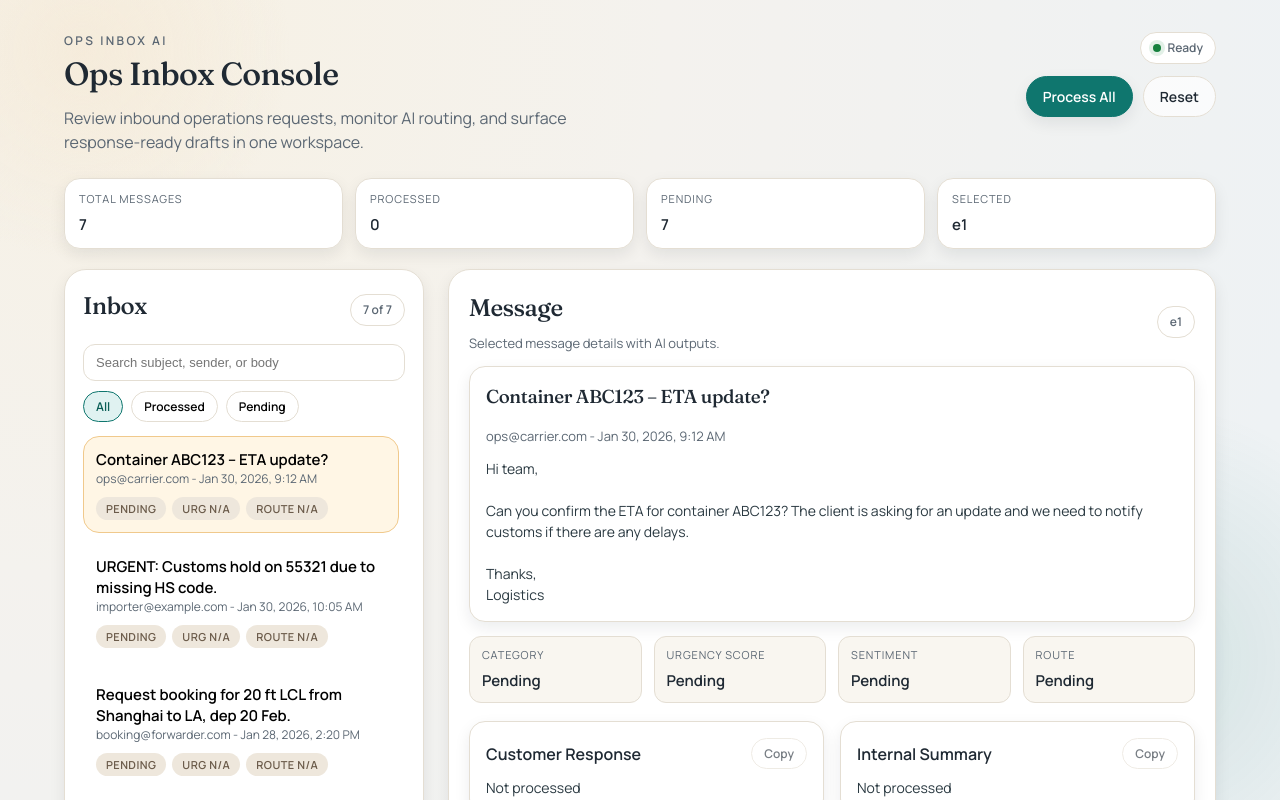
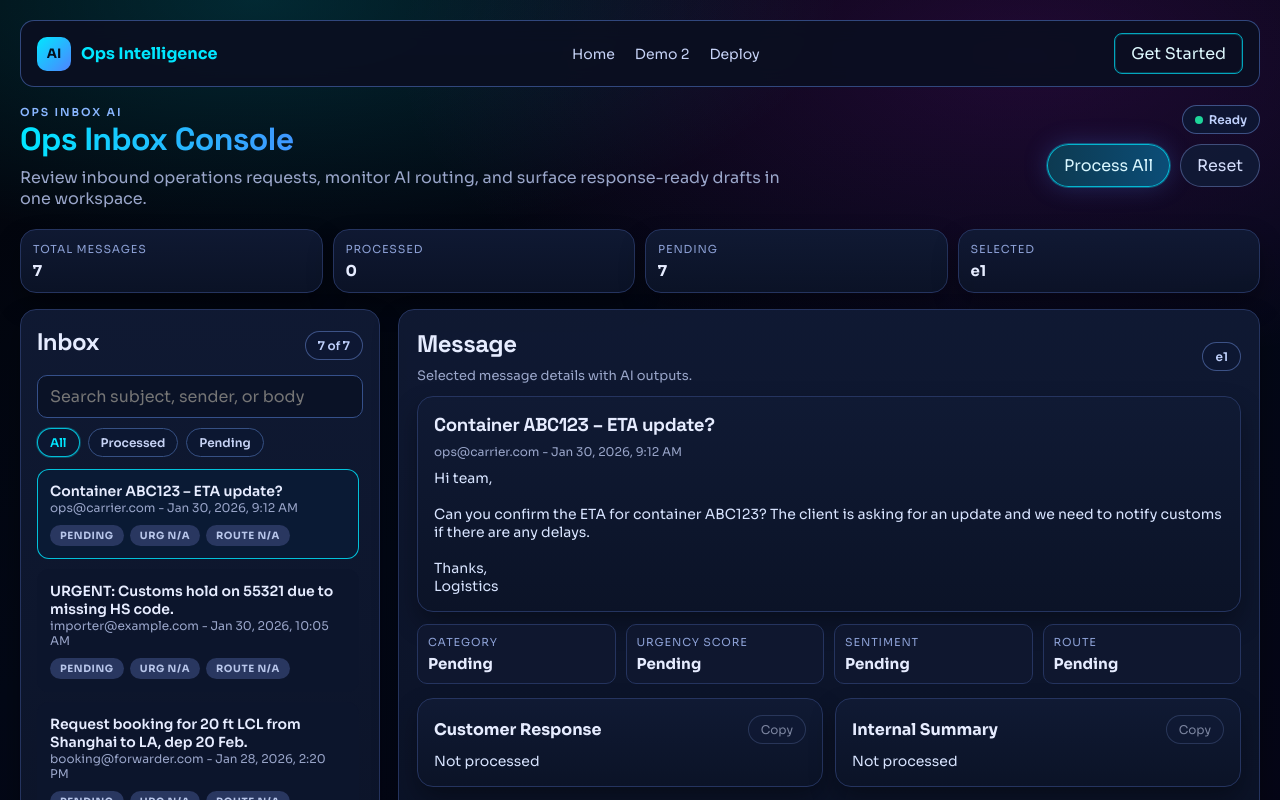
Before and after one commit to Hasnain91169/Ops-Inbox-Intelligence-demo, a Next.js app: page /ops-inbox-demo in a window 1280 px wide. Shown: the top 800 px of the page. Built offline with nearby package versions, Linux system fonts and the light colour scheme.

Commit message:
Update: Updated UI to make it look better

```diff
--- a/app/globals.css
+++ b/app/globals.css
@@ -1,27 +1,27 @@
-@import url('https://fonts.googleapis.com/css2?family=Fraunces:opsz,wght@9..144,500;700&family=Manrope:wght@400;500;600&family=JetBrains+Mono:wght@400;600&display=swap');
+@import url('https://fonts.googleapis.com/css2?family=JetBrains+Mono:wght@400;600&family=Sora:wght@400;500;600;700&family=Space+Grotesk:wght@500;600;700&display=swap');
 
 :root {
-  --bg: #f4f2ee;
-  --panel: #ffffff;
-  --ink: #1f2933;
-  --muted: #5b6773;
-  --border: #e4ded3;
-  --accent: #0f766e;
-  --accent-strong: #0b5f57;
-  --accent-soft: #e0f2f1;
-  --warning: #b45309;
-  --danger: #b42318;
-  --success: #15803d;
-  --shadow-lg: 0 24px 50px rgba(15, 23, 42, 0.12);
-  --shadow-md: 0 12px 24px rgba(15, 23, 42, 0.12);
-  --shadow-sm: 0 6px 16px rgba(15, 23, 42, 0.08);
+  --bg: #04060f;
+  --bg-soft: #0b1022;
+  --panel: #0c1328;
+  --panel-2: #121d36;
+  --ink: #e6ecff;
+  --muted: #9aa6ca;
+  --line: #25345f;
+  --accent-cyan: #00e7ff;
+  --accent-blue: #4f83ff;
+  --accent-violet: #9256ff;
+  --accent-pink: #d31bff;
+  --success: #1ed59a;
+  --warn: #ffad33;
+  --danger: #ff5573;
   --radius-xl: 22px;
   --radius-lg: 16px;
   --radius-md: 12px;
   --radius-sm: 8px;
-  --font-body: 'Manrope', 'Segoe UI', sans-serif;
-  --font-display: 'Fraunces', 'Times New Roman', serif;
-  --font-mono: 'JetBrains Mono', 'SFMono-Regular', Consolas, 'Liberation Mono', Menlo, monospace;
+  --shadow-lg: 0 24px 60px rgba(0, 0, 0, 0.45);
+  --shadow-md: 0 12px 26px rgba(0, 0, 0, 0.32);
+  --glow: 0 0 0 1px rgba(0, 231, 255, 0.3), 0 0 24px rgba(79, 131, 255, 0.25);
 }
 
 * {
@@ -30,57 +30,30 @@
 
 html,
 body {
-  height: 100%;
   margin: 0;
+  min-height: 100%;
 }
 
 body {
-  font-family: var(--font-body);
+  font-family: 'Sora', 'Segoe UI', sans-serif;
   color: var(--ink);
-  background: radial-gradient(1200px circle at 10% 5%, #f7f1e4 0%, #f4f2ee 45%, #eef2f4 100%);
-  position: relative;
-  line-height: 1.5;
+  background:
+    radial-gradient(900px 380px at 20% 0%, rgba(0, 231, 255, 0.16), transparent 65%),
+    radial-gradient(900px 460px at 80% 5%, rgba(211, 27, 255, 0.14), transparent 70%),
+    linear-gradient(160deg, #02040a 0%, #030816 45%, #060416 100%);
 }
 
-body::before,
-body::after {
-  content: '';
-  position: fixed;
-  z-index: 0;
-  pointer-events: none;
-  opacity: 0.6;
-}
-
-body::before {
-  inset: -20% auto auto -10%;
-  width: 420px;
-  height: 420px;
-  border-radius: 999px;
-  background: radial-gradient(circle, #f4e8d5 0%, rgba(244, 232, 213, 0) 70%);
-}
-
-body::after {
-  inset: auto -10% -15% auto;
-  width: 520px;
-  height: 520px;
-  border-radius: 999px;
-  background: radial-gradient(circle, rgba(15, 118, 110, 0.2) 0%, rgba(15, 118, 110, 0) 70%);
-}
-
-main.app {
-  position: relative;
-  z-index: 1;
-  width: min(1200px, 100%);
-  margin: 0 auto;
-  padding: 32px 24px 60px;
+a {
+  color: inherit;
+  text-decoration: none;
 }
 
 h1,
 h2,
 h3,
 h4 {
-  font-family: var(--font-display);
-  margin: 0 0 8px 0;
+  margin: 0 0 8px;
+  font-family: 'Space Grotesk', 'Sora', sans-serif;
   letter-spacing: -0.02em;
 }
 
@@ -88,32 +61,108 @@ p {
   margin: 0;
 }
 
-a {
-  color: inherit;
-  text-decoration: none;
-}
-
 button,
-a.btn {
-  font-family: var(--font-body);
-}
-
-button {
-  border: none;
-  background: transparent;
+input {
+  font: inherit;
 }
 
 pre,
 code {
-  font-family: var(--font-mono);
+  font-family: 'JetBrains Mono', monospace;
 }
 
-pre {
-  background: #f7f4ee;
-  padding: 12px;
-  border-radius: var(--radius-sm);
-  border: 1px solid var(--border);
-  overflow: auto;
+.app-shell {
+  width: min(1300px, 100%);
+  margin: 0 auto;
+  padding: 20px 20px 48px;
+}
+
+.site-topbar {
+  position: sticky;
+  top: 12px;
+  z-index: 10;
+  display: flex;
+  align-items: center;
+  justify-content: space-between;
+  gap: 16px;
+  padding: 12px 16px;
+  margin-bottom: 18px;
+  border-radius: 14px;
+  border: 1px solid rgba(63, 91, 157, 0.75);
+  background: rgba(10, 15, 33, 0.9);
+  backdrop-filter: blur(10px);
+}
+
+.brand {
+  display: inline-flex;
+  align-items: center;
+  gap: 10px;
+  font-weight: 700;
+}
+
+.brand-mark {
+  display: grid;
+  place-items: center;
+  width: 34px;
+  height: 34px;
+  border-radius: 10px;
+  font-size: 13px;
+  color: #03101f;
+  background: linear-gradient(135deg, var(--accent-cyan), var(--accent-blue));
+}
+
+.brand-text {
+  color: var(--accent-cyan);
+}
+
+.nav-links {
+  display: flex;
+  align-items: center;
+  gap: 20px;
+  font-size: 14px;
+  color: #c6d2f6;
+}
+
+.nav-links a:hover {
+  color: var(--accent-cyan);
+}
+
+.nav-cta {
+  border: 1px solid rgba(0, 231, 255, 0.7);
+  border-radius: 8px;
+  padding: 9px 16px;
+  color: #dff9ff;
+  box-shadow: 0 0 0 1px rgba(0, 231, 255, 0.18) inset;
+}
+
+.app {
+  position: relative;
+  z-index: 1;
+}
+
+.gradient-text {
+  background: linear-gradient(95deg, var(--accent-cyan) 0%, var(--accent-blue) 45%, var(--accent-pink) 100%);
+  -webkit-background-clip: text;
+  background-clip: text;
+  color: transparent;
+}
+
+.eyebrow {
+  text-transform: uppercase;
+  font-size: 11px;
+  letter-spacing: 0.18em;
+  color: #89b6ff;
+  font-weight: 600;
+}
+
+.lead {
+  color: var(--muted);
+  font-size: 16px;
+  max-width: 760px;
+}
+
+.muted {
+  color: var(--muted);
   font-size: 13px;
 }
 
@@ -122,68 +171,54 @@ pre {
   align-items: center;
   justify-content: center;
   gap: 8px;
+  border-radius: 999px;
   padding: 10px 16px;
-  border-radius: 999px;
-  border: 1px solid var(--border);
-  background: #fff;
+  border: 1px solid transparent;
   color: var(--ink);
-  font-size: 14px;
-  font-weight: 600;
+  background: #111a32;
   cursor: pointer;
-  transition: transform 0.15s ease, box-shadow 0.15s ease, border-color 0.15s ease;
+  transition: transform 0.15s ease, box-shadow 0.2s ease;
 }
 
 .btn:hover {
   transform: translateY(-1px);
-  box-shadow: var(--shadow-sm);
-  border-color: #d6cbbd;
-}
-
-.btn:focus-visible {
-  outline: 3px solid rgba(15, 118, 110, 0.3);
-  outline-offset: 2px;
 }
 
 .btn-primary {
-  background: var(--accent);
-  border-color: var(--accent);
-  color: #fff;
-  box-shadow: var(--shadow-sm);
-}
-
-.btn-primary:hover {
-  background: var(--accent-strong);
-  border-color: var(--accent-strong);
+  background: linear-gradient(90deg, #0d3a51, #0b4d77);
+  border-color: rgba(0, 231, 255, 0.7);
+  color: #d9f7ff;
+  box-shadow: var(--glow);
 }
 
 .btn-ghost {
-  background: rgba(255, 255, 255, 0.7);
+  background: rgba(17, 28, 56, 0.85);
+  border-color: rgba(121, 145, 209, 0.45);
+  color: #d4ddfb;
 }
 
 .btn-small {
   padding: 6px 12px;
   font-size: 12px;
-  border-radius: 999px;
 }
 
 .btn:disabled {
-  opacity: 0.6;
+  opacity: 0.55;
   cursor: not-allowed;
   transform: none;
-  box-shadow: none;
 }
 
 .pill {
   display: inline-flex;
   align-items: center;
   gap: 6px;
+  border-radius: 999px;
   padding: 6px 12px;
-  border-radius: 999px;
-  background: #fff;
-  border: 1px solid var(--border);
+  border: 1px solid rgba(100, 131, 203, 0.55);
+  background: rgba(14, 24, 52, 0.9);
+  color: #bfd0fb;
   font-size: 12px;
   font-weight: 600;
-  color: var(--muted);
 }
 
 .status-dot {
@@ -191,116 +226,74 @@ pre {
   height: 8px;
   border-radius: 50%;
   background: var(--success);
-  box-shadow: 0 0 0 4px rgba(21, 128, 61, 0.12);
 }
 
 .status-dot.is-active {
-  background: var(--warning);
-  box-shadow: 0 0 0 4px rgba(180, 83, 9, 0.15);
-  animation: pulse 1.4s infinite;
+  background: var(--warn);
+  animation: pulse 1.2s infinite;
 }
 
-.panel {
-  background: var(--panel);
-  border: 1px solid var(--border);
-  border-radius: var(--radius-xl);
-  box-shadow: var(--shadow-sm);
+.home {
+  display: grid;
+  gap: 22px;
 }
 
-.card {
-  background: #fff;
-  border: 1px solid var(--border);
-  border-radius: var(--radius-lg);
-  padding: 16px;
-  box-shadow: var(--shadow-sm);
-  animation: floatIn 0.4s ease;
+.home-hero {
+  display: grid;
+  grid-template-columns: minmax(0, 1.2fr) minmax(0, 0.8fr);
+  gap: 18px;
+  align-items: stretch;
 }
 
-.badge {
-  display: inline-flex;
-  align-items: center;
-  justify-content: center;
-  padding: 4px 10px;
-  border-radius: 999px;
-  font-size: 11px;
-  font-weight: 700;
-  text-transform: uppercase;
-  letter-spacing: 0.04em;
+.hero-card,
+.feature-card,
+.panel,
+.card,
+.stat-chip {
+  border: 1px solid var(--line);
+  background: linear-gradient(180deg, rgba(16, 26, 52, 0.95), rgba(11, 19, 39, 0.95));
+  border-radius: var(--radius-lg);
+  box-shadow: var(--shadow-md);
 }
 
-.badge-muted {
-  background: #eee7dc;
-  color: #6b5b4a;
+.hero-card {
+  padding: 20px;
 }
 
-.badge-category-exception {
-  background: #fee2e2;
-  color: #991b1b;
+.hero-actions {
+  margin-top: 18px;
+  display: flex;
+  gap: 12px;
+  flex-wrap: wrap;
 }
 
-.badge-category-billing {
-  background: #ffedd5;
-  color: #9a3412;
+.feature-grid {
+  display: grid;
+  grid-template-columns: repeat(3, minmax(0, 1fr));
+  gap: 14px;
 }
 
-.badge-category-booking {
-  background: #dbeafe;
-  color: #1d4ed8;
+.feature-card {
+  padding: 16px;
 }
 
-.badge-category-fulfillment {
-  background: #dcfce7;
-  color: #166534;
-}
-
-.badge-urgency-high {
-  background: #fecaca;
-  color: #7f1d1d;
-}
-
-.badge-urgency-med {
-  background: #fde68a;
-  color: #92400e;
-}
-
-.badge-urgency-low {
-  background: #e2e8f0;
-  color: #475569;
-}
-
-.badge-route-escalate {
-  background: #ede9fe;
-  color: #6d28d9;
-}
-
-.badge-route-auto_reply {
-  background: #dcfce7;
-  color: #166534;
-}
-
-.badge-route-backoffice {
-  background: #cffafe;
-  color: #0e7490;
-}
-
-.badge-route-triage {
-  background: #ffe4e6;
-  color: #be123c;
+.feature-title {
+  font-weight: 700;
 }
 
 .page-header {
   display: flex;
+  justify-content: space-between;
+  gap: 16px;
   align-items: flex-start;
-  justify-content: space-between;
-  gap: 20px;
-  margin-bottom: 24px;
+  margin-bottom: 20px;
 }
 
 .header-actions {
   display: flex;
   flex-direction: column;
   align-items: flex-end;
-  gap: 12px;
+  gap: 10px;
 }
 
 .action-row {
@@ -310,136 +303,118 @@ pre {
   justify-content: flex-end;
 }
 
-.eyebrow {
-  text-transform: uppercase;
-  font-size: 12px;
-  letter-spacing: 0.2em;
-  color: var(--muted);
-  font-weight: 600;
+.stat-strip {
+  display: grid;
+  grid-template-columns: repeat(4, minmax(0, 1fr));
+  gap: 10px;
+  margin-bottom: 16px;
 }
 
-.lead {
-  font-size: 16px;
-  color: var(--muted);
-  max-width: 560px;
+.stat-chip {
+  padding: 12px;
 }
 
-.muted {
-  color: var(--muted);
-  font-size: 13px;
+.stat-label {
+  font-size: 11px;
+  text-transform: uppercase;
+  letter-spacing: 0.08em;
+  color: #8ca0d5;
+  margin-bottom: 5px;
+}
+
+.stat-value {
+  font-size: 15px;
+  font-weight: 700;
 }
 
 .layout-grid {
   display: grid;
   grid-template-columns: 360px 1fr;
-  gap: 24px;
+  gap: 18px;
   align-items: start;
 }
 
-.stat-strip {
-  display: grid;
-  grid-template-columns: repeat(4, minmax(0, 1fr));
-  gap: 12px;
-  margin-bottom: 20px;
+.inbox-panel {
+  padding: 16px;
 }
 
-.stat-chip {
-  background: #fff;
-  border: 1px solid var(--border);
-  border-radius: var(--radius-lg);
-  padding: 12px 14px;
-  box-shadow: var(--shadow-sm);
-}
-
-.stat-chip .stat-label {
-  margin: 0 0 6px 0;
-}
-
-.input {
-  width: 100%;
-  border-radius: 12px;
-  border: 1px solid var(--border);
-  padding: 10px 12px;
-  font-size: 13px;
-  background: #fff;
-  color: var(--ink);
+.panel-header {
+  display: flex;
+  justify-content: space-between;
+  align-items: center;
+  margin-bottom: 10px;
 }
 
 .filter-row {
   display: grid;
   gap: 10px;
-  margin-bottom: 14px;
+  margin-bottom: 12px;
+}
+
+.input {
+  width: 100%;
+  border-radius: 10px;
+  border: 1px solid #35508a;
+  padding: 10px 12px;
+  background: #0a1226;
+  color: var(--ink);
 }
 
 .filter-tabs {
   display: flex;
   gap: 8px;
-  flex-wrap: wrap;
 }
 
 .filter-pill {
-  border: 1px solid var(--border);
   border-radius: 999px;
+  border: 1px solid #365083;
   padding: 6px 12px;
+  background: #0c1731;
+  color: #c7d3f5;
   font-size: 12px;
   font-weight: 600;
-  background: #fff;
-  cursor: pointer;
 }
 
 .filter-pill.is-active {
-  background: var(--accent-soft);
-  border-color: var(--accent);
-  color: var(--accent-strong);
-}
-
-.inbox-panel {
-  padding: 18px;
-}
-
-.panel-header {
-  display: flex;
-  align-items: center;
-  justify-content: space-between;
-  margin-bottom: 12px;
+  border-color: rgba(0, 231, 255, 0.8);
+  color: var(--accent-cyan);
+  box-shadow: 0 0 0 1px rgba(0, 231, 255, 0.25);
 }
 
 .inbox-list {
   display: flex;
   flex-direction: column;
   gap: 10px;
-  max-height: 70vh;
+  max-height: 68vh;
   overflow: auto;
-  padding-right: 6px;
+  padding-right: 4px;
 }
 
 .inbox-item {
   width: 100%;
   border: 1px solid transparent;
-  border-radius: var(--radius-lg);
+  border-radius: 12px;
   padding: 12px;
-  background: #fff;
+  background: rgba(13, 22, 45, 0.94);
+  color: var(--ink);
   display: grid;
   gap: 10px;
   text-align: left;
   cursor: pointer;
-  transition: border-color 0.2s ease, transform 0.2s ease, box-shadow 0.2s ease;
 }
 
 .inbox-item:hover {
-  border-color: #e4d6c3;
-  transform: translateY(-1px);
-  box-shadow: var(--shadow-sm);
+  border-color: #4a6fc2;
 }
 
 .inbox-item.is-active {
-  border-color: #f0c98c;
-  background: #fff6e5;
+  border-color: rgba(0, 231, 255, 0.82);
+  background: rgba(11, 27, 53, 0.95);
 }
 
 .inbox-subject {
+  font-size: 14px;
   font-weight: 600;
-  font-size: 15px;
 }
 
 .inbox-meta {
@@ -449,98 +424,109 @@ pre {
 
 .inbox-badges {
   display: flex;
+  gap: 6px;
   flex-wrap: wrap;
-  gap: 6px;
 }
 
+.badge {
+  display: inline-flex;
+  align-items: center;
+  justify-content: center;
+  border-radius: 999px;
+  padding: 4px 10px;
+  font-size: 10px;
+  text-transform: uppercase;
+  letter-spacing: 0.06em;
+  font-weight: 700;
+}
+
+.badge-muted {
+  background: #293760;
+  color: #b8c6ea;
+}
+
+.badge-category-exception { background: rgba(255, 87, 115, 0.2); color: #ffa3b5; }
+.badge-category-billing { background: rgba(255, 173, 51, 0.2); color: #ffc985; }
+.badge-category-booking { background: rgba(79, 131, 255, 0.24); color: #bdd3ff; }
+.badge-category-fulfillment { background: rgba(30, 213, 154, 0.2); color: #9af4d3; }
+.badge-urgency-high { background: rgba(255, 87, 115, 0.2); color: #ff9db1; }
+.badge-urgency-med { background: rgba(255, 173, 51, 0.2); color: #ffd79d; }
+.badge-urgency-low { background: rgba(79, 131, 255, 0.2); color: #baceff; }
+.badge-route-escalate { background: rgba(211, 27, 255, 0.2); color: #efadff; }
+.badge-route-auto_reply { background: rgba(0, 231, 255, 0.2); color: #a6f4ff; }
+.badge-route-backoffice { background: rgba(79, 131, 255, 0.22); color: #bfd3ff; }
+.badge-route-triage { background: rgba(146, 86, 255, 0.2); color: #d1b4ff; }
+
 .content-panel {
-  padding: 20px;
+  padding: 18px;
 }
 
 .section-header {
   display: flex;
+  justify-content: space-between;
   align-items: center;
-  justify-content: space-between;
-  gap: 12px;
   margin-bottom: 12px;
 }
 
+.card {
+  padding: 16px;
+}
+
 .message-header {
-  display: flex;
-  flex-direction: column;
-  gap: 8px;
-  margin-bottom: 12px;
+  margin-bottom: 10px;
 }
 
 .message-from {
-  font-size: 13px;
+  font-size: 12px;
   color: var(--muted);
 }
 
 .message-body {
   white-space: pre-wrap;
+  color: #d8e4ff;
   font-size: 14px;
-  color: #2b3a42;
 }
 
 .stat-grid {
+  margin-top: 12px;
   display: grid;
   grid-template-columns: repeat(4, minmax(0, 1fr));
-  gap: 12px;
-  margin-top: 14px;
+  gap: 10px;
 }
 
 .stat-card {
-  background: #f9f6f0;
-  border-radius: var(--radius-md);
-  padding: 10px 12px;
-  border: 1px solid var(--border);
-}
-
-.stat-label {
-  font-size: 11px;
-  text-transform: uppercase;
-  letter-spacing: 0.08em;
-  color: var(--muted);
-  margin-bottom: 6px;
-}
-
-.stat-value {
-  font-size: 15px;
-  font-weight: 600;
+  border: 1px solid var(--line);
+  border-radius: 10px;
+  padding: 10px;
+  background: rgba(15, 24, 48, 0.95);
 }
 
 .outputs-grid {
+  margin-top: 14px;
   display: grid;
   grid-template-columns: repeat(2, minmax(0, 1fr));
-  gap: 16px;
-  margin-top: 18px;
+  gap: 12px;
 }
 
 .card-header {
   display: flex;
+  justify-content: space-between;
   align-items: center;
-  justify-content: space-between;
-  margin-bottom: 8px;
-}
-
-.copy-actions {
-  display: flex;
-  gap: 8px;
 }
 
 .copy-content {
+  margin-top: 8px;
   white-space: pre-wrap;
+  color: #d8e4ff;
   font-size: 14px;
-  color: #2b3a42;
 }
 
 details {
-  margin-top: 18px;
-  border-radius: var(--radius-lg);
-  border: 1px dashed var(--border);
-  padding: 12px 16px;
-  background: #faf7f2;
+  margin-top: 14px;
+  border: 1px solid var(--line);
+  border-radius: 12px;
+  background: rgba(13, 21, 42, 0.95);
+  padding: 10px 12px;
 }
 
 summary {
@@ -548,108 +534,52 @@ summary {
   font-weight: 600;
 }
 
-summary::-webkit-details-marker {
-  display: none;
+pre {
+  border: 1px solid #2b3f72;
+  border-radius: 10px;
+  background: #080f1f;
+  color: #cae2ff;
+  padding: 10px;
+  overflow: auto;
+  font-size: 12px;
 }
 
-.audit-block {
-  margin-top: 12px;
-}
-
-.home {
-  display: grid;
-  gap: 26px;
-}
-
-.home-hero {
-  display: grid;
-  grid-template-columns: minmax(0, 1.1fr) minmax(0, 0.9fr);
-  gap: 24px;
-  align-items: center;
-}
-
-.hero-card {
-  padding: 20px;
-  border-radius: var(--radius-xl);
-  background: #fff;
-  border: 1px solid var(--border);
-  box-shadow: var(--shadow-lg);
-}
-
-.hero-actions {
-  display: flex;
-  align-items: center;
-  gap: 12px;
-  margin-top: 18px;
-}
-
-.feature-grid {
-  display: grid;
-  grid-template-columns: repeat(3, minmax(0, 1fr));
-  gap: 16px;
-}
-
-.feature-card {
-  background: #fff;
-  border-radius: var(--radius-lg);
-  padding: 16px;
-  border: 1px solid var(--border);
-  box-shadow: var(--shadow-sm);
-}
-
-.feature-title {
-  font-weight: 600;
-  margin-bottom: 6px;
-}
-
-@keyframes floatIn {
-  from {
-    opacity: 0;
-    transform: translateY(8px);
-  }
-  to {
-    opacity: 1;
-    transform: translateY(0);
-  }
+.empty-card {
+  border: 1px dashed #3c558c;
+  border-radius: 12px;
+  padding: 14px;
+  text-align: center;
+  color: var(--muted);
 }
 
 @keyframes pulse {
-  0% {
-    transform: scale(1);
-  }
-  50% {
-    transform: scale(1.15);
-  }
-  100% {
-    transform: scale(1);
-  }
+  0% { transform: scale(1); }
+  50% { transform: scale(1.2); }
+  100% { transform: scale(1); }
 }
 
-@media (max-width: 1080px) {
+@media (max-width: 1100px) {
+  .home-hero,
   .layout-grid {
+    grid-template-columns: 1fr;
+  }
+
+  .feature-grid {
     grid-template-columns: 1fr;
   }
 
   .stat-strip {
     grid-template-columns: repeat(2, minmax(0, 1fr));
   }
+}
 
-  .inbox-list {
-    max-height: none;
+@media (max-width: 760px) {
+  .nav-links {
+    display: none;
   }
 
-  .home-hero {
-    grid-template-columns: 1fr;
-  }
-
-  .feature-grid {
-    grid-template-columns: 1fr;
-  }
-}
-
-@media (max-width: 720px) {
-  main.app {
-    padding: 24px 16px 48px;
+  .app-shell {
+    padding: 12px;
   }
 
   .page-header {
@@ -664,14 +594,8 @@ summary::-webkit-details-marker {
     justify-content: flex-start;
   }
 
-  .outputs-grid {
-    grid-template-columns: 1fr;
-  }
-
-  .stat-grid {
-    grid-template-columns: repeat(2, minmax(0, 1fr));
-  }
-
+  .stat-grid,
+  .outputs-grid,
   .stat-strip {
     grid-template-columns: 1fr;
   }
--- a/app/layout.tsx
+++ b/app/layout.tsx
@@ -1,5 +1,6 @@
 import './globals.css'
 import React from 'react'
+import Link from 'next/link'
 
 export const metadata = {
   title: 'Demo 2 - Ops Inbox AI',
@@ -9,7 +10,25 @@ export default function RootLayout({ children }: { children: React.ReactNode })
   return (
     <html lang="en">
       <body>
-        <main className="app">{children}</main>
+        <div className="app-shell">
+          <header className="site-topbar">
+            <Link href="/" className="brand">
+              <span className="brand-mark">AI</span>
+              <span className="brand-text">Ops Intelligence</span>
+            </Link>
+            <nav className="nav-links">
+              <Link href="/">Home</Link>
+              <Link href="/ops-inbox-demo">Demo 2</Link>
+              <a href="https://vercel.com" target="_blank" rel="noreferrer">
+                Deploy
+              </a>
+            </nav>
+            <Link href="/ops-inbox-demo" className="nav-cta">
+              Get Started
+            </Link>
+          </header>
+          <main className="app">{children}</main>
+        </div>
       </body>
     </html>
   )
--- a/app/ops-inbox-demo/page.tsx
+++ b/app/ops-inbox-demo/page.tsx
@@ -116,7 +116,7 @@ export default function InboxDemoPage() {
       <header className="page-header">
         <div>
           <div className="eyebrow">Ops Inbox AI</div>
-          <h1>Ops Inbox Console</h1>
+          <h1 className="gradient-text">Ops Inbox Console</h1>
           <p className="lead">
             Review inbound operations requests, monitor AI routing, and surface
             response-ready drafts in one workspace.
@@ -153,7 +153,7 @@ export default function InboxDemoPage() {
         </div>
         <div className="stat-chip">
           <div className="stat-label">Selected</div>
-          <div className="stat-value">{selectedEmail?.email_id ?? '—'}</div>
+          <div className="stat-value">{selectedEmail?.email_id ?? '-'}</div>
         </div>
       </section>
 
@@ -235,7 +235,7 @@ export default function InboxDemoPage() {
               <h2>Message</h2>
               <p className="muted">Selected message details with AI outputs.</p>
             </div>
-            <div className="pill">{selectedEmail?.email_id ?? '—'}</div>
+            <div className="pill">{selectedEmail?.email_id ?? '-'}</div>
           </div>
 
           <div className="card">
--- a/app/page.tsx
+++ b/app/page.tsx
@@ -7,7 +7,7 @@ export default function HomePage() {
       <header className="home-hero">
         <div>
           <div className="eyebrow">Demo Workspace</div>
-          <h1>Ops Inbox AI</h1>
+          <h1 className="gradient-text">Automate your logistics coordination</h1>
           <p className="lead">
             A focused console for triaging operational emails with extraction,
             classification, and routing in one view.
```
